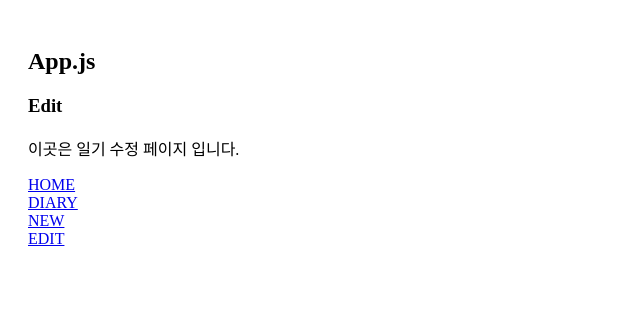
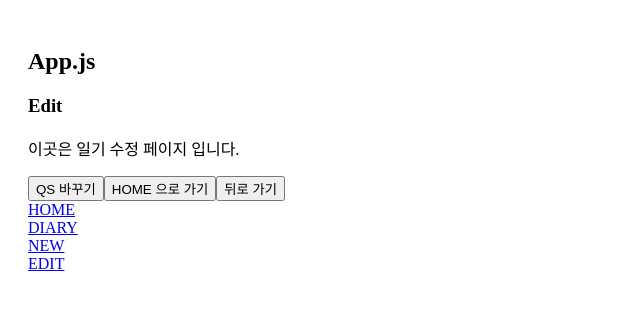
Before and after one commit to bnm9644/emotion-diary, a React (Create React App) app: page /edit in a window 1280 px wide. Shown: the top 310 px of the page, without its empty margins (0-640 px from the left). Built offline with nearby package versions, Linux system fonts and the light colour scheme.

Commit message:
React Router-Dom Second Commit - 240130

```diff
--- a/src/App.js
+++ b/src/App.js
@@ -34,9 +34,9 @@ function App() {
           <Route path='/' element={<Home />} />
           <Route path='/new' element={<New />} />
           <Route path='/edit' element={<Edit />} />
-          <Route path='/diary' element={<Diary />} />
+          <Route path='/diary/:id' element={<Diary />} />
+          {/* ★★ ':' (콜론) 을 사용! -> ex) /:id , id 라는 이름으로 뒤의 값 전달. 전달 값이 없더래도 동일한 요청 가능 */}
         </Routes>
-
         <RouteTest />
       </div>
     </BrowserRouter>
@@ -44,3 +44,49 @@ function App() {
 }
 
 export default App;
+
+
+/*
+
+  페이지 라우팅 (PAGE ROUTING) :
+
+  라우팅 : 어떤 네트워크 내에서 통신 데이터를 내보낼 경로 선택하는 과정
+                (지하철 역 - 네트워크 장치 환승)
+  라우터 : 데이터의 경로를 실시간으로 지정해주는 역할을 하는 것!
+
+  즉 라우팅은 : 경로 정해주는 행위와 과정들 전부 포함
+
+  페이지 라우팅 : 어떤 요청에 따라 어떤 페이지를 돌려줄지 결정하는 과정,  그 페이지를 반환 , 해당 페이지 접속하는 과정 자체!
+
+  여러개 페이지를 세팅 해뒀다가 적절한 새로운 페이지를 보내주는 방식
+  MPA : 멀티 페이지 어플리케이션 vs SPA : 싱글 페이지 어플리케이션
+
+  리액트는 SPA 방식이다...
+  서버와 통신은 데이터 주고 받을떄만 함.
+  모바일 앱과 동일.
+  다른 페이지 이동 시 브라우저 자체 내에서 리액트 앱이 변화 시켜버려 서버까지 굳이 가서 요청할 필요가 없음
+
+  ★ CSR : 클라이언트 사이드 렌더링 (클라이언트 측에서 알아서 페이지 렌더링)
+
+  npm i react-router-dom@6 -> 확인은 pacakge.json 파일에서!
+
+★★★라우팅 도와주는 3가지 라이브러리가 존재
+
+1. Path Variable - useParams
+- 경로 변수 사용 , 상세 페이지 구현 - url에 변수를 담아서 전달
+- ':' (콜론) 을 사용! -> ex) /:id , id 라는 이름으로 뒤의 값 전달. 전달 값이 없더래도 동일한 요청 가능
+ex) url/변수
+
+2. Query String - useSearchParams
+- URL + data 전달 동시에, 웹 페이지에 데이터 전달하는 가장 간단 방법
+-> 기존 : url?a=b&c=d  , setSearchParams({e:f, g:h})
+-> 결과 : url?e=f&g=h 로 변경
+
+ex) url/edit?id=10&mode=dark  , 별도의 맵핑 하지 않아도 자동 맵핑 ?뒤의 경로는 라우팅 경로에 영향 없음.
+
+3. Page Moving - useNavigate
+- 어떤 함수, 유저의 액션 없이도 강제이동
+
+ex) navigate (-1) : 뒤로 가기
+
+ */
--- a/src/index.js
+++ b/src/index.js
@@ -4,8 +4,6 @@ import './index.css';
 import App from './App';
 
 ReactDOM.render(
-  <React.StrictMode>
-    <App />
-  </React.StrictMode>,
+    <App />,
   document.getElementById('root')
 );
--- a/src/pages/Diary.js
+++ b/src/pages/Diary.js
@@ -1,4 +1,10 @@
+import { useParams } from "react-router-dom"; //React Router의 사용자 정의 Hooks - custom Hooks
+
 const Diary = () => {
+
+  const {id} = useParams();
+  console.log(id);
+
   return (
     <div>
       <h3>Diary</h3>
--- a/src/pages/Edit.js
+++ b/src/pages/Edit.js
@@ -1,8 +1,34 @@
+import { useNavigate, useSearchParams } from "react-router-dom";
+
 const Edit = () => {
+
+  const navigate = useNavigate();
+  // ★ 페이지 이동 시킬수 있는 기능하는 함수 하나 반환! - 그걸 navigate라는 변수이름으로 받았고 그 변수이름의 인자로 경로를 작성하면 지정 경로로 감!
+  // 링크 태그를 클릭 안해도 의도적으로 페이지를 바꿔 버릴수 있음!
+
+  const [searchParams, setSearchParams] = useSearchParams();
+  // ★ useState 와 유사 기능. setSearchParams 는 searchParams 를 변경시키는 기능! ,즉 queryString 바꿀수 있음
+
+  //현재는 id 와 mode 를 들고 올것이라...
+  const id = searchParams.get('id'); console.log("id :", id);
+  const mode = searchParams.get('mode'); console.log("mode :", mode);
+
+
   return (
     <div>
       <h3>Edit</h3>
       <p>이곳은 일기 수정 페이지 입니다.</p>
+      <button onClick = {() => setSearchParams({who:'winterlood'})}>
+        QS 바꾸기
+      </button>
+
+      <button onClick = {() => navigate('/home')}>
+        HOME 으로 가기
+      </button>
+
+      <button onClick = {() => navigate(-1)}>
+        뒤로 가기
+      </button>
     </div>
   );
 };
```
